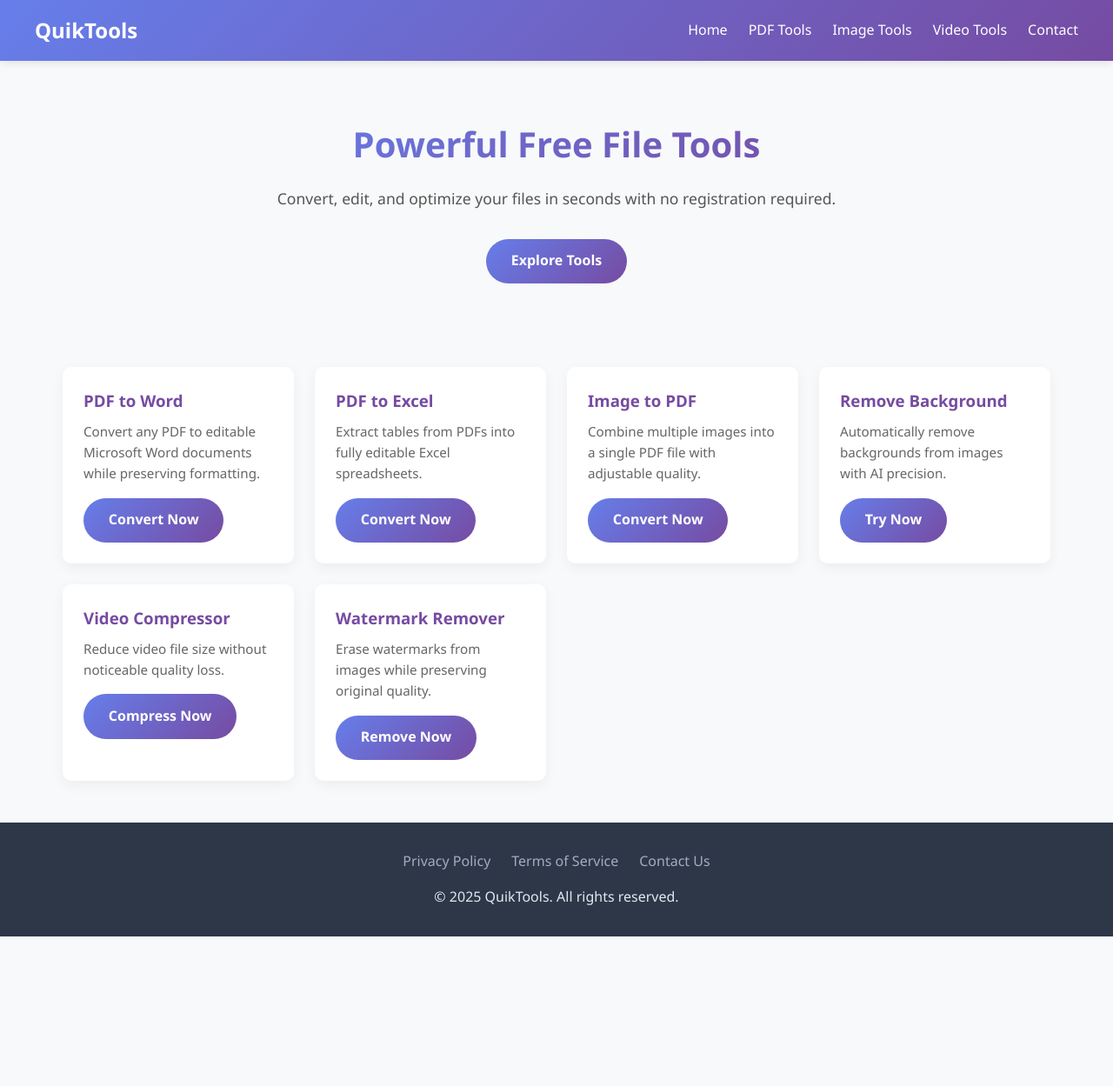
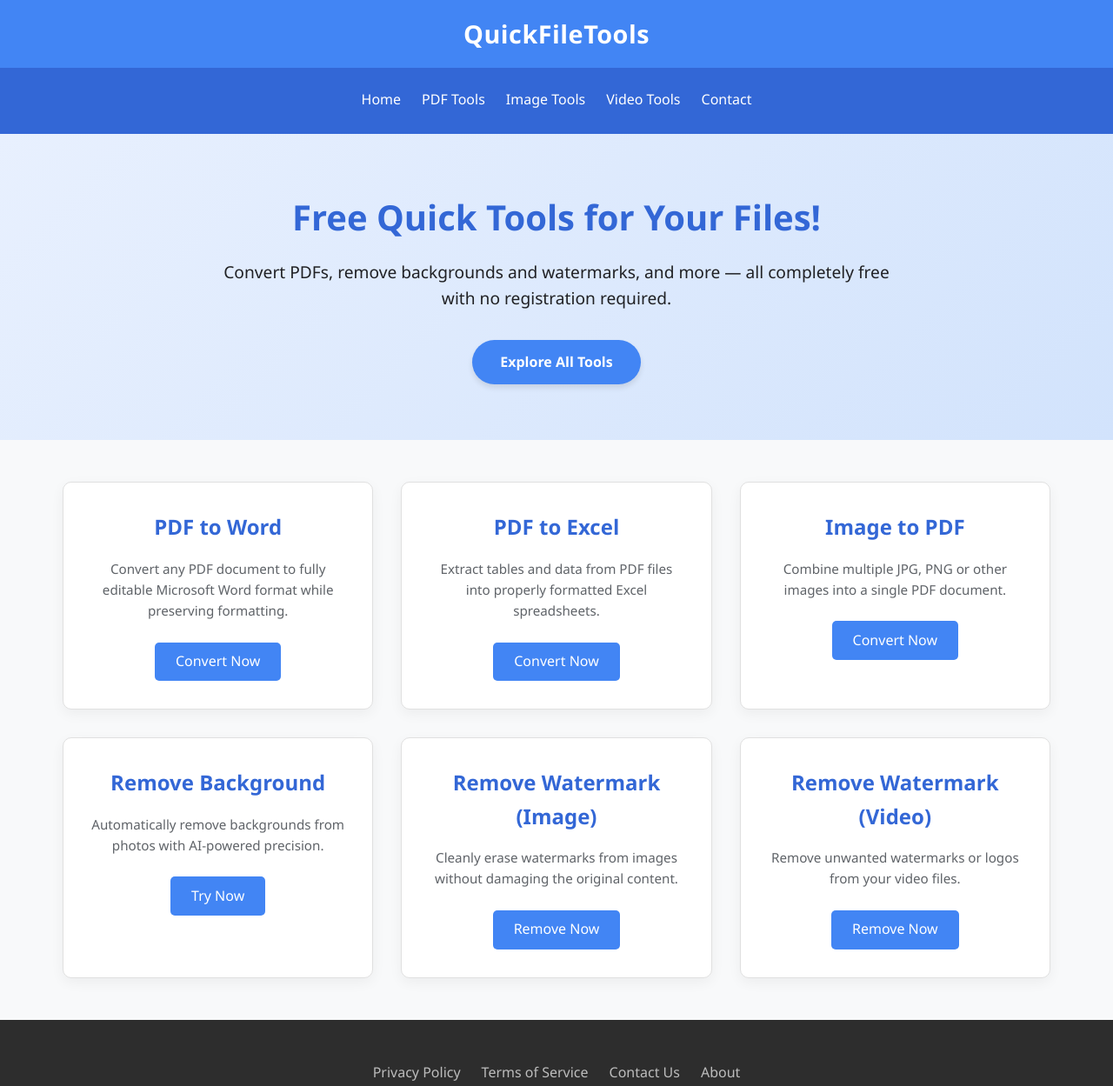
Before and after one commit to spaceangel-cloud/Index, a plain HTML site: page index.html in a window 1280 px wide. Shown: the top 1249 px of the page at 87% size. Before the commit the page ends 1077 px from the top, so only its background shows below. Drawn offline with Linux system fonts and the light colour scheme.

Commit message:
Update index.html

```diff
--- a/index.html
+++ b/index.html
@@ -1,104 +1,299 @@
 <!DOCTYPE html>
 <html lang="en">
 <head>
+  <!-- Required Meta Tags -->
   <meta charset="UTF-8">
   <meta name="viewport" content="width=device-width, initial-scale=1.0">
-  <title>QuikTools - Free Online File, Image & Video Tools</title>
-  <meta name="description" content="Convert PDFs, edit images, and process videos 100% free. No registration required.">
-  <meta name="keywords" content="PDF converter, image editor, video tools, free online tools">
-  <link rel="icon" href="https://img.icons8.com/fluency/48/document.png" type="image/png">
+  <meta name="description" content="Convert PDFs, edit images, and remove watermarks with free online tools. No registration required.">
+  <meta name="keywords" content="PDF converter, image editor, watermark remover, free file tools">
+  <meta property="og:title" content="QuickFileTools - Free Online File Converters">
+  <meta property="og:description" content="100% free tools to convert and edit your files instantly">
+
+  <!-- Favicon -->
+  <link rel="icon" href="https://cdn-icons-png.flaticon.com/512/3767/3767084.png" type="image/png">
+
+  <title>QuickFileTools - Free File Converters & Tools</title>
+
   <style>
-    * { margin: 0; padding: 0; box-sizing: border-box; }
-    body { font-family: 'Segoe UI', system-ui, sans-serif; line-height: 1.6; background: #f8f9fa; color: #333; }
+    /* Base Styles */
+    :root {
+      --primary-color: #4285F4;  /* Google blue */
+      --primary-dark: #3367D6;   /* Darker blue */
+      --primary-light: #E8F0FE;  /* Light blue background */
+      --light-bg: #f8f9fa;
+      --card-bg: #ffffff;
+      --text-color: #202124;
+      --text-light: #5f6368;
+    }
+
+    * {
+      margin: 0;
+      padding: 0;
+      box-sizing: border-box;
+    }
+
+    body {
+      font-family: 'Segoe UI', system-ui, sans-serif;
+      background: var(--light-bg);
+      color: var(--text-color);
+      line-height: 1.6;
+    }
 
     /* Header */
-    header { background: linear-gradient(135deg, #667eea 0%, #764ba2 100%); padding: 1rem 2rem; box-shadow: 0 2px 10px rgba(0,0,0,0.1); }
-    nav { display: flex; justify-content: space-between; align-items: center; max-width: 1200px; margin: 0 auto; }
-    .logo { font-size: 1.5rem; font-weight: 700; color: white; text-decoration: none; }
-    nav ul { display: flex; gap: 1.5rem; list-style: none; }
-    nav ul li a { color: white; text-decoration: none; font-weight: 500; transition: opacity 0.3s; }
-    nav ul li a:hover { opacity: 0.8; }
+    header {
+      background-color: var(--primary-color);
+      padding: 1rem 2rem;
+      text-align: center;
+      color: white;
+      box-shadow: 0 2px 5px rgba(0,0,0,0.1);
+    }
 
-    /* Hero */
-    .hero { text-align: center; padding: 4rem 2rem; max-width: 800px; margin: 0 auto; }
-    .hero h1 { font-size: 2.5rem; margin-bottom: 1rem; background: linear-gradient(135deg, #667eea 0%, #764ba2 100%); -webkit-background-clip: text; -webkit-text-fill-color: transparent; }
-    .hero p { font-size: 1.1rem; color: #555; margin-bottom: 2rem; }
-    .btn { display: inline-block; background: linear-gradient(135deg, #667eea 0%, #764ba2 100%); color: white; padding: 0.8rem 1.8rem; border-radius: 50px; text-decoration: none; font-weight: 600; transition: transform 0.3s, box-shadow 0.3s; }
-    .btn:hover { transform: translateY(-3px); box-shadow: 0 10px 20px rgba(118, 75, 162, 0.2); }
+    .logo {
+      font-size: 1.8rem;
+      font-weight: 700;
+      letter-spacing: 0.5px;
+    }
 
-    /* Tools */
-    .tools { max-width: 1200px; margin: 2rem auto; padding: 0 2rem; display: grid; grid-template-columns: repeat(auto-fit, minmax(250px, 1fr)); gap: 1.5rem; }
-    .tool-card { background: white; border-radius: 10px; padding: 1.5rem; box-shadow: 0 5px 15px rgba(0,0,0,0.05); transition: transform 0.3s; }
-    .tool-card:hover { transform: translateY(-5px); }
-    .tool-card h3 { color: #764ba2; margin-bottom: 0.5rem; }
-    .tool-card p { color: #666; margin-bottom: 1rem; font-size: 0.95rem; }
+    /* Navigation */
+    nav {
+      background: var(--primary-dark);
+      padding: 1rem;
+      position: sticky;
+      top: 0;
+      z-index: 100;
+    }
+
+    .nav-container {
+      max-width: 1200px;
+      margin: 0 auto;
+      display: flex;
+      justify-content: center;
+      flex-wrap: wrap;
+      gap: 1.5rem;
+    }
+
+    nav a {
+      color: white;
+      text-decoration: none;
+      font-weight: 500;
+      padding: 0.5rem 0;
+      border-bottom: 2px solid transparent;
+      transition: all 0.3s ease;
+    }
+
+    nav a:hover, nav a:focus {
+      border-bottom-color: white;
+      outline: none;
+    }
+
+    /* Hero Section */
+    .hero {
+      text-align: center;
+      padding: 4rem 2rem;
+      background: linear-gradient(135deg, var(--primary-light) 0%, #D2E3FC 100%);
+    }
+
+    .hero-content {
+      max-width: 800px;
+      margin: 0 auto;
+    }
+
+    .hero h1 {
+      font-size: 2.5rem;
+      margin-bottom: 1rem;
+      color: var(--primary-dark);
+    }
+
+    .hero p {
+      font-size: 1.2rem;
+      color: var(--text-color);
+      margin-bottom: 2rem;
+    }
+
+    .btn {
+      display: inline-block;
+      background: var(--primary-color);
+      color: white;
+      padding: 0.8rem 2rem;
+      border-radius: 50px;
+      text-decoration: none;
+      font-weight: 600;
+      transition: all 0.3s ease;
+      box-shadow: 0 4px 6px rgba(0,0,0,0.1);
+    }
+
+    .btn:hover, .btn:focus {
+      background: var(--primary-dark);
+      transform: translateY(-2px);
+      box-shadow: 0 6px 12px rgba(0,0,0,0.15);
+      outline: none;
+    }
+
+    /* Tools Section */
+    .tools {
+      max-width: 1200px;
+      margin: 3rem auto;
+      padding: 0 2rem;
+      display: grid;
+      grid-template-columns: repeat(auto-fit, minmax(280px, 1fr));
+      gap: 2rem;
+    }
+
+    .tool-card {
+      background: var(--card-bg);
+      padding: 2rem;
+      border-radius: 10px;
+      text-align: center;
+      box-shadow: 0 5px 15px rgba(0,0,0,0.05);
+      transition: all 0.3s ease;
+      border: 1px solid #e0e0e0;
+    }
+
+    .tool-card:hover {
+      transform: translateY(-5px);
+      box-shadow: 0 10px 25px rgba(0,0,0,0.1);
+    }
+
+    .tool-card h2 {
+      margin-bottom: 1rem;
+      color: var(--primary-dark);
+    }
+
+    .tool-card p {
+      color: var(--text-light);
+      margin-bottom: 1.5rem;
+      font-size: 0.95rem;
+    }
+
+    .tool-btn {
+      display: inline-block;
+      background: var(--primary-color);
+      color: white;
+      padding: 0.6rem 1.5rem;
+      border-radius: 5px;
+      text-decoration: none;
+      font-weight: 500;
+      transition: all 0.3s ease;
+    }
+
+    .tool-btn:hover, .tool-btn:focus {
+      background: var(--primary-dark);
+      outline: none;
+    }
 
     /* Footer */
-    footer { background: #2d3748; color: #e2e8f0; text-align: center; padding: 2rem; margin-top: 3rem; }
-    .footer-links { display: flex; justify-content: center; gap: 1.5rem; margin-bottom: 1rem; }
-    .footer-links a { color: #a0aec0; text-decoration: none; transition: color 0.3s; }
-    .footer-links a:hover { color: white; }
+    footer {
+      background: #2d2d2d;
+      color: #f1f1f1;
+      text-align: center;
+      padding: 3rem 2rem;
+      margin-top: 3rem;
+    }
 
-    /* Mobile */
+    .footer-links {
+      display: flex;
+      justify-content: center;
+      flex-wrap: wrap;
+      gap: 1.5rem;
+      margin-bottom: 1.5rem;
+    }
+
+    .footer-links a {
+      color: #bdbdbd;
+      text-decoration: none;
+      transition: color 0.3s ease;
+    }
+
+    .footer-links a:hover {
+      color: white;
+    }
+
+    .copyright {
+      font-size: 0.9rem;
+      color: #9e9e9e;
+    }
+
+    /* Mobile Responsiveness */
     @media (max-width: 768px) {
-      nav { flex-direction: column; gap: 1rem; }
-      nav ul { flex-wrap: wrap; justify-content: center; }
-      .hero h1 { font-size: 2rem; }
-      .tools { grid-template-columns: 1fr; }
+      .hero h1 {
+        font-size: 2rem;
+      }
+
+      .hero p {
+        font-size: 1.1rem;
+      }
+
+      .tools {
+        grid-template-columns: 1fr;
+        padding: 0 1rem;
+      }
+
+      .nav-container {
+        gap: 1rem;
+      }
     }
   </style>
 </head>
+
 <body>
   <header>
-    <nav>
-      <a href="index.html" class="logo">QuikTools</a>
-      <ul>
-        <li><a href="index.html">Home</a></li>
-        <li><a href="pdf-tools.html">PDF Tools</a></li>
-        <li><a href="image-tools.html">Image Tools</a></li>
-        <li><a href="video-tools.html">Video Tools</a></li>
-        <li><a href="contact.html">Contact</a></li>
-      </ul>
-    </nav>
+    <div class="logo">QuickFileTools</div>
   </header>
+
+  <nav>
+    <div class="nav-container">
+      <a href="index.html">Home</a>
+      <a href="pdf-tools.html">PDF Tools</a>
+      <a href="image-tools.html">Image Tools</a>
+      <a href="video-tools.html">Video Tools</a>
+      <a href="contact.html">Contact</a>
+    </div>
+  </nav>
 
   <main>
     <section class="hero">
-      <h1>Powerful Free File Tools</h1>
-      <p>Convert, edit, and optimize your files in seconds with no registration required.</p>
-      <a href="#tools" class="btn">Explore Tools</a>
+      <div class="hero-content">
+        <h1>Free Quick Tools for Your Files!</h1>
+        <p>Convert PDFs, remove backgrounds and watermarks, and more — all completely free with no registration required.</p>
+        <a href="#tools" class="btn">Explore All Tools</a>
+      </div>
     </section>
 
     <section id="tools" class="tools">
       <div class="tool-card">
-        <h3>PDF to Word</h3>
-        <p>Convert any PDF to editable Microsoft Word documents while preserving formatting.</p>
-        <a href="pdf-to-word.html" class="btn">Convert Now</a>
+        <h2>PDF to Word</h2>
+        <p>Convert any PDF document to fully editable Microsoft Word format while preserving formatting.</p>
+        <a href="pdf-to-word.html" class="tool-btn">Convert Now</a>
       </div>
+
       <div class="tool-card">
-        <h3>PDF to Excel</h3>
-        <p>Extract tables from PDFs into fully editable Excel spreadsheets.</p>
-        <a href="pdf-to-excel.html" class="btn">Convert Now</a>
+        <h2>PDF to Excel</h2>
+        <p>Extract tables and data from PDF files into properly formatted Excel spreadsheets.</p>
+        <a href="pdf-to-excel.html" class="tool-btn">Convert Now</a>
       </div>
+
       <div class="tool-card">
-        <h3>Image to PDF</h3>
-        <p>Combine multiple images into a single PDF file with adjustable quality.</p>
-        <a href="image-to-pdf.html" class="btn">Convert Now</a>
+        <h2>Image to PDF</h2>
+        <p>Combine multiple JPG, PNG or other images into a single PDF document.</p>
+        <a href="image-to-pdf.html" class="tool-btn">Convert Now</a>
       </div>
+
       <div class="tool-card">
-        <h3>Remove Background</h3>
-        <p>Automatically remove backgrounds from images with AI precision.</p>
-        <a href="remove-bg.html" class="btn">Try Now</a>
+        <h2>Remove Background</h2>
+        <p>Automatically remove backgrounds from photos with AI-powered precision.</p>
+        <a href="remove-background.html" class="tool-btn">Try Now</a>
       </div>
+
       <div class="tool-card">
-        <h3>Video Compressor</h3>
-        <p>Reduce video file size without noticeable quality loss.</p>
-        <a href="video-compressor.html" class="btn">Compress Now</a>
+        <h2>Remove Watermark (Image)</h2>
+        <p>Cleanly erase watermarks from images without damaging the original content.</p>
+        <a href="remove-watermark-image.html" class="tool-btn">Remove Now</a>
       </div>
+
       <div class="tool-card">
-        <h3>Watermark Remover</h3>
-        <p>Erase watermarks from images while preserving original quality.</p>
-        <a href="watermark-remover.html" class="btn">Remove Now</a>
+        <h2>Remove Watermark (Video)</h2>
+        <p>Remove unwanted watermarks or logos from your video files.</p>
+        <a href="remove-watermark-video.html" class="tool-btn">Remove Now</a>
       </div>
     </section>
   </main>
@@ -108,8 +303,9 @@
       <a href="privacy.html">Privacy Policy</a>
       <a href="terms.html">Terms of Service</a>
       <a href="contact.html">Contact Us</a>
+      <a href="about.html">About</a>
     </div>
-    <p>&copy; 2025 QuikTools. All rights reserved.</p>
+    <p class="copyright">© 2025 QuickFileTools. All rights reserved.</p>
   </footer>
 </body>
 </html>
```
